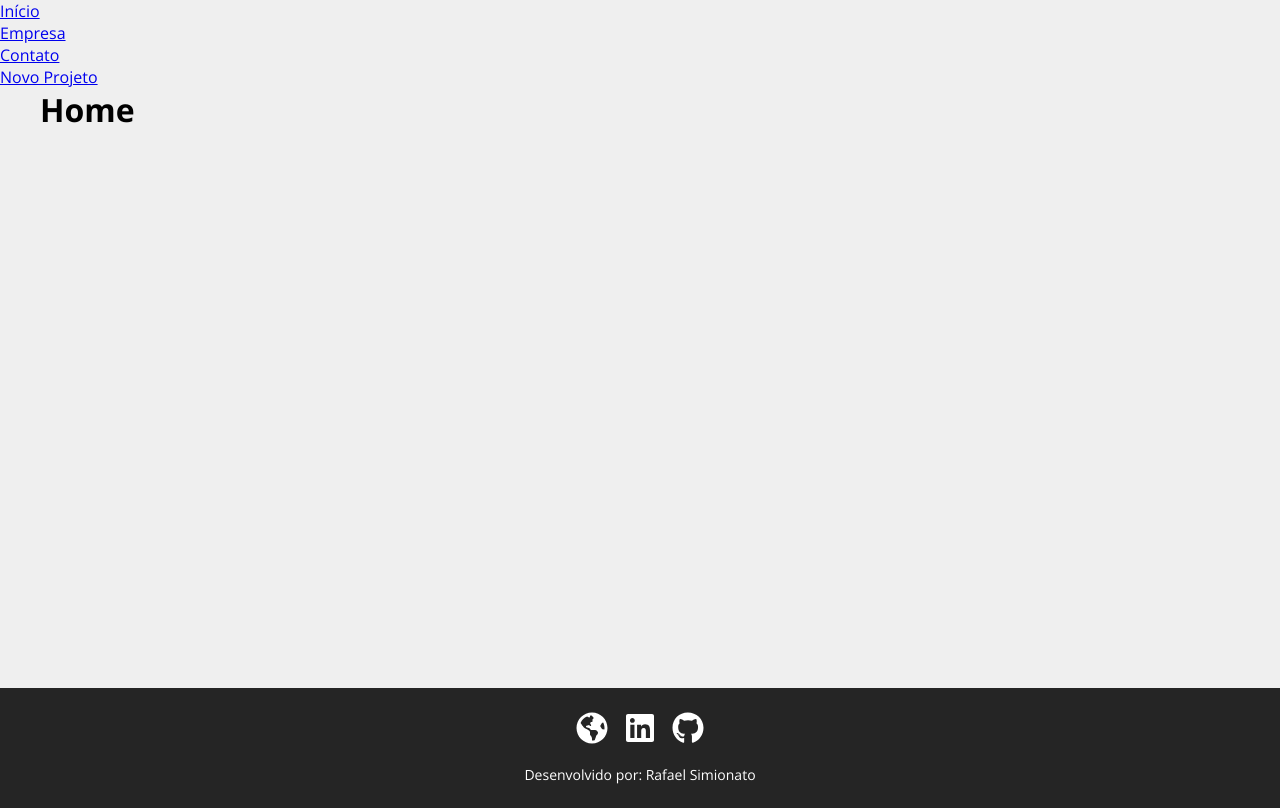
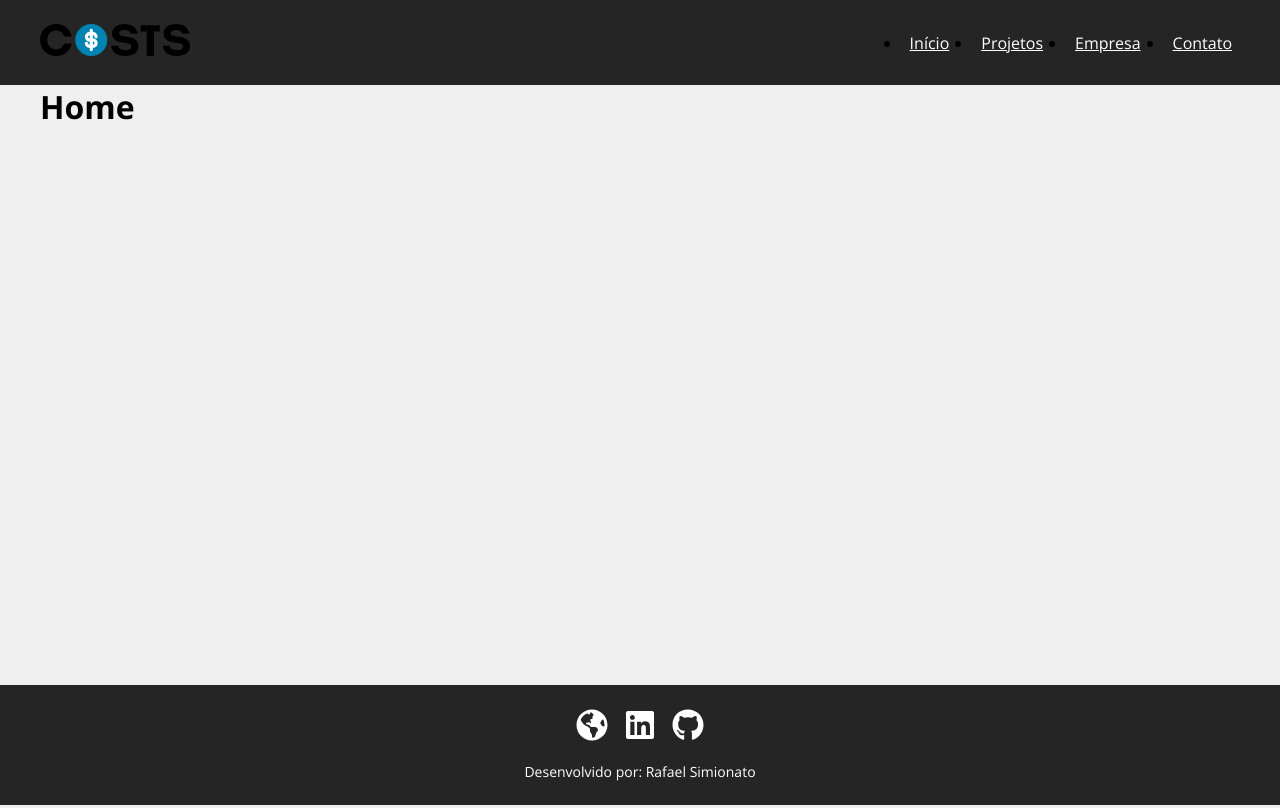
Before and after one commit to rafaasimi/costs-reactjs, a React (Create React App) app: page / in a window 1280 px wide. Built offline with nearby package versions, Linux system fonts and the light colour scheme.

Commit message:
Criado estrutura e estilo da navbar

```diff
--- a/src/components/layout/Navbar/Navbar.jsx
+++ b/src/components/layout/Navbar/Navbar.jsx
@@ -1,13 +1,23 @@
 import { Link } from "react-router-dom";
+import Container from "../Container/Container.jsx";
+
+import styles from "./Navbar.module.css";
+import logoImg from "../../../assets/costs-logo.svg";
 
 function Navbar() {
   return (
     <>
-      <div>
-
-        <ul>
+      <div className={styles.header}>
+        <Container>
+          <Link to="/" className={styles.logo}>
+            <img src={logoImg} alt="Costs" />
+          </Link>
+          <ul className={styles.navbar}>
             <li>
               <Link to="/">Início</Link>
+            </li>
+            <li>
+              <Link to="/projects">Projetos</Link>
             </li>
             <li>
               <Link to="/company">Empresa</Link>
@@ -15,10 +25,8 @@ function Navbar() {
             <li>
               <Link to="/contact">Contato</Link>
             </li>
-          <li>
-            <Link to="/new-project">Novo Projeto</Link>
-          </li>
           </ul>
+        </Container>
       </div>
     </>
   );
--- /dev/null
+++ b/src/components/layout/Navbar/Navbar.module.css
@@ -0,0 +1,45 @@
+.header {
+  display: flex;
+  justify-content: space-between;
+  align-items: center;
+  padding: 1.5rem;
+
+  background-color: #252525;
+}
+
+.logo {
+  max-width: 150px;
+}
+
+.logo img {
+  width: 100%;
+}
+
+.navbar {
+  display: flex;
+  align-items: center;
+  gap: 1rem;
+}
+
+.navbar li a {
+  padding: 0.5rem;
+  color: #fff;
+  position: relative;
+}
+
+
+.navbar li a::after {
+  position: absolute;
+  top: 56px;
+  display: block;
+  content: "";
+  height: 5px;
+  width: 100%;
+  background-color: #0083b0;
+  opacity: 0;
+  transition: 0.3s;
+}
+
+.navbar li a:hover::after {
+  opacity: 1;
+}
```
Lines whose indentation alone changed are shown as unchanged.
